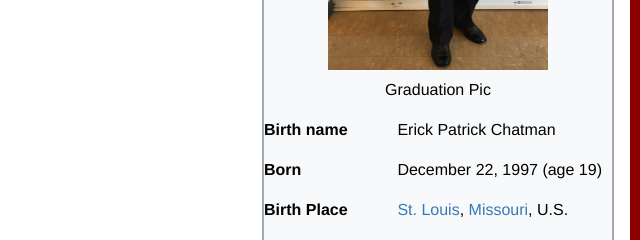
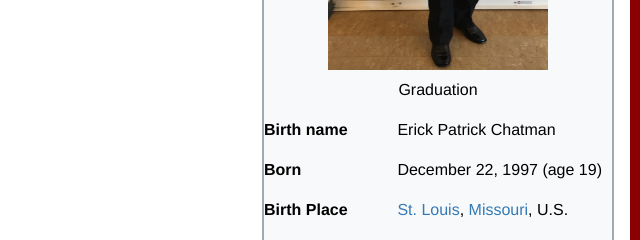
Before and after one commit to chatmane/Portfolio-, a plain HTML site: page about.html in a window 1280 px wide. Shown: the part 446-686 px from the top of the page, 640-1280 px from the left. Drawn offline with nearby package versions, Linux system fonts and the light colour scheme.

Commit message:
last touches

```diff
--- a/about.html
+++ b/about.html
@@ -36,7 +36,7 @@
             <tr>
                 </td>
                 <td colspan="2" style="text-align:center"><a href="" class="image1"><img src="image/cap.jpg" src="" width="220" height="330" srcset=""1.5x,data-file-width="1000" data-file-height="1500"></a>
-                    <div>Graduation Pic</div>
+                    <div>Graduation</div>
                 </td>
             </tr>
             <tr>
```
